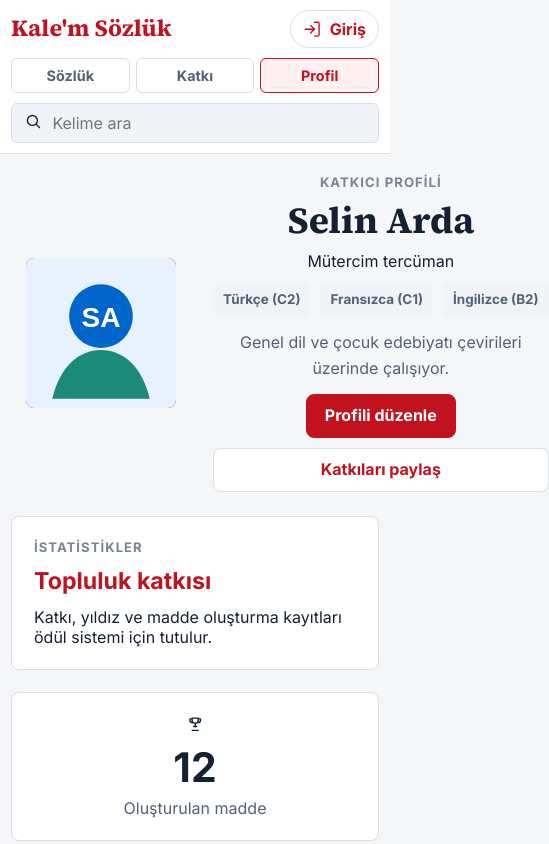
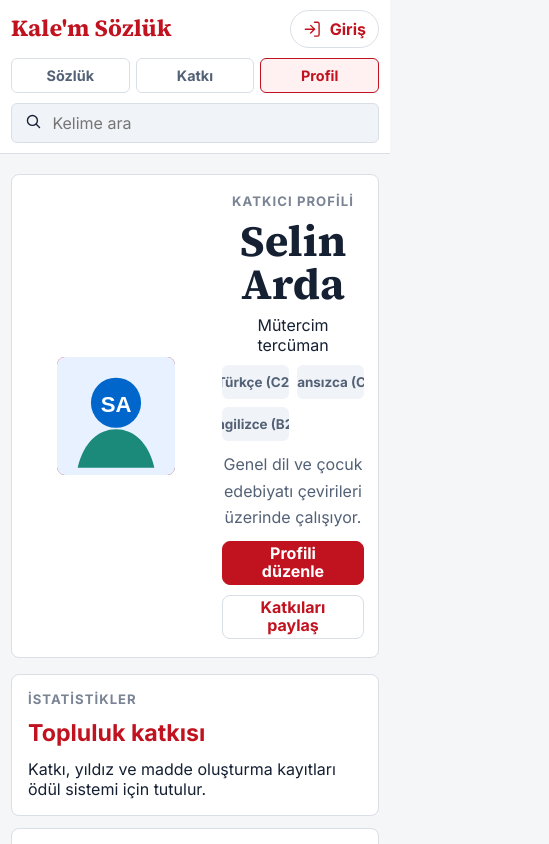
Before and after one commit to 0xAnubiss/sozluk, a Next.js app: page /profile/selin-arda in a window 390 px wide. Shown: the top 844 px of the page, 549 px wide, since content can reach past the window. Built offline with nearby package versions, Linux system fonts and the light colour scheme; no server answers.

Commit message:
Refine mobile profile layout

```diff
--- a/app/globals.css
+++ b/app/globals.css
@@ -1514,25 +1514,66 @@ svg {
   }
 
   .profile-portrait {
-    width: 150px;
-    min-height: 150px;
+    width: 118px;
+    min-height: 118px;
     justify-self: center;
   }
 
+  .profile-hero {
+    gap: 16px;
+    padding: 18px 14px;
+    border: 1px solid var(--surface-line);
+    border-radius: 8px;
+    background: var(--surface);
+  }
+
   .profile-copy {
+    width: 100%;
+    min-width: 0;
     text-align: center;
     justify-items: center;
+    gap: 10px;
+  }
+
+  .profile-copy h1 {
+    max-width: 100%;
+    font-size: clamp(2rem, 12vw, 2.7rem);
+    overflow-wrap: anywhere;
+  }
+
+  .profile-role,
+  .profile-bio {
+    max-width: 34ch;
+  }
+
+  .profile-language-row {
+    display: grid;
+    grid-template-columns: repeat(2, minmax(0, 1fr));
+    width: 100%;
+    max-width: 330px;
+    gap: 8px;
+  }
+
+  .profile-language-row span {
+    width: 100%;
+    min-width: 0;
+    overflow: hidden;
+    text-overflow: ellipsis;
   }
 
   .profile-actions {
+    display: grid;
+    grid-template-columns: 1fr;
     justify-content: center;
     width: 100%;
+    max-width: 280px;
+    gap: 10px;
   }
 
   .profile-action-group {
     display: grid;
     grid-template-columns: 1fr;
-    width: min(100%, 280px);
+    width: 100%;
     gap: 10px;
   }
 
@@ -1541,4 +1582,16 @@ svg {
   .profile-actions > .ghost-button {
     width: 100%;
   }
-}
+
+  .stats-grid {
+    gap: 12px;
+    margin-top: 16px;
+  }
+
+  .stat-hero-card,
+  .stat-mini-card,
+  .badge-row,
+  .profile-contribution-card {
+    padding: 16px;
+  }
+}
```
